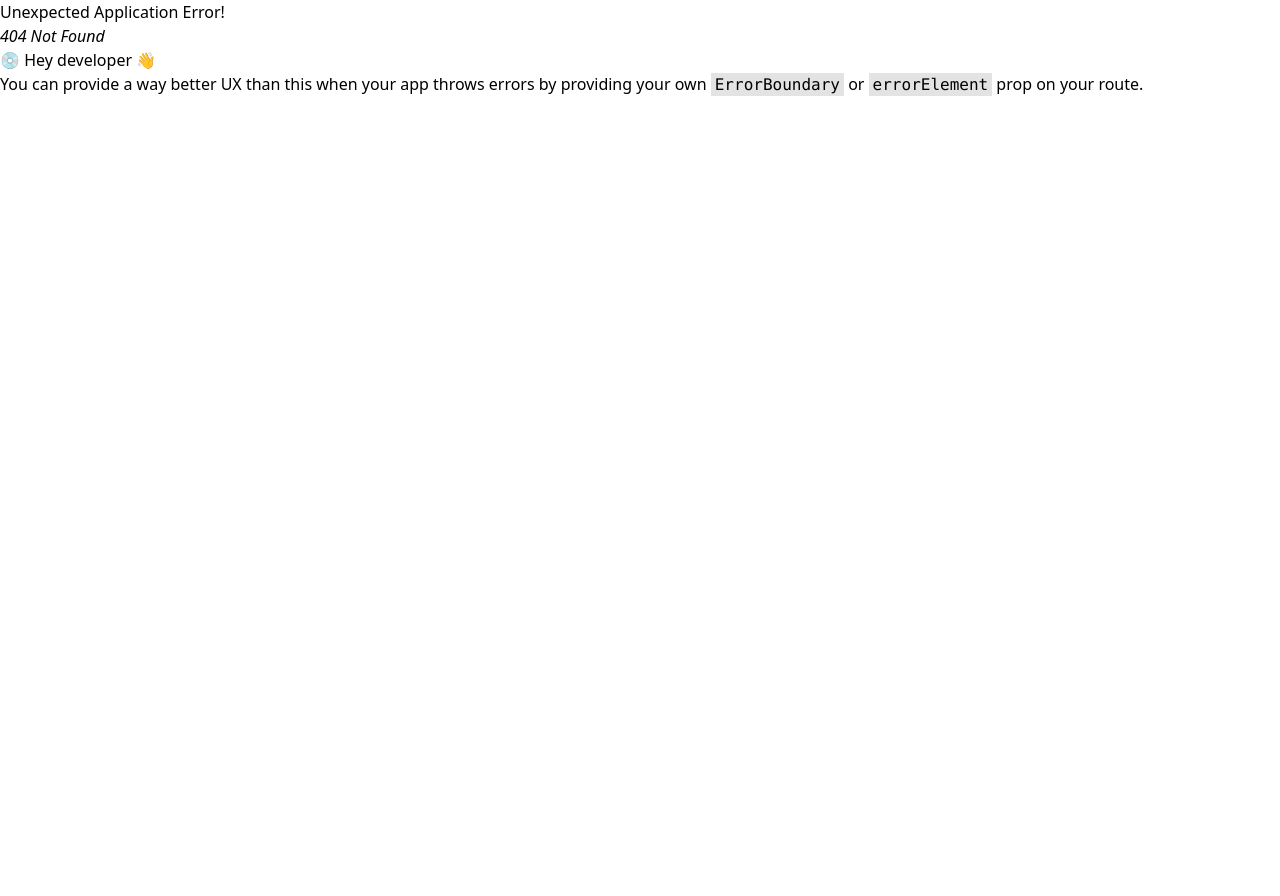
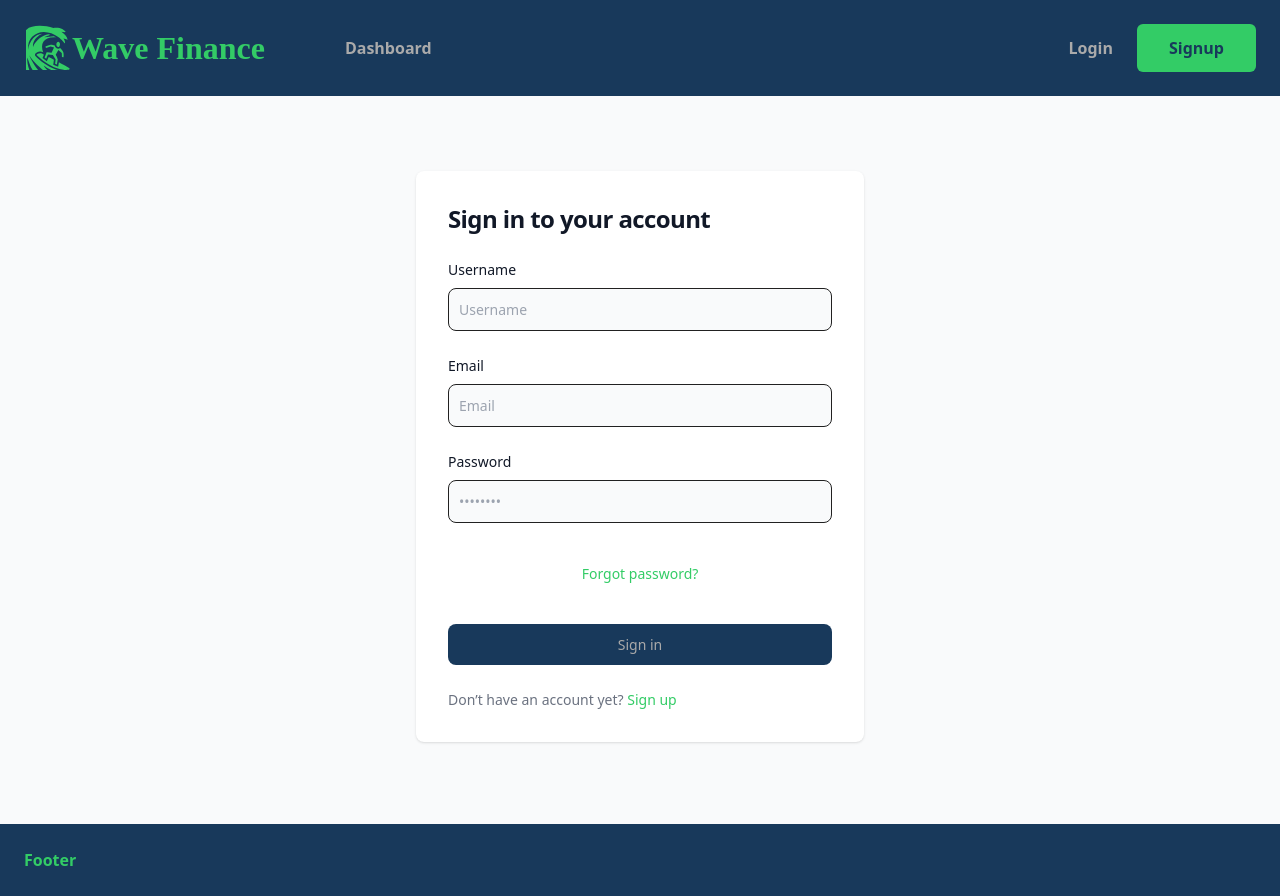
Before and after one commit to giuRa13/finance-frontend, a React (Create React App) app: page /register in a window 1280 px wide. Before the commit this address had no page. Before the commit the page ends 800 px from the top, so only its background shows below. Built offline with nearby package versions, Linux system fonts and the light colour scheme.

Commit message:
login page, register page (react-hook-form)

```diff
--- a/package.json
+++ b/package.json
@@ -3,6 +3,7 @@
   "version": "0.1.0",
   "private": true,
   "dependencies": {
+    "@hookform/resolvers": "^3.6.0",
     "@testing-library/jest-dom": "^5.17.0",
     "@testing-library/react": "^13.4.0",
     "@testing-library/user-event": "^13.5.0",
@@ -20,6 +21,7 @@
     "react": "^18.3.1",
     "react-apexcharts": "^1.4.1",
     "react-dom": "^18.3.1",
+    "react-hook-form": "^7.52.0",
     "react-icons": "^5.2.1",
     "react-router": "^6.23.1",
     "react-router-dom": "^6.23.1",
@@ -28,7 +30,8 @@
     "recharts": "^2.12.7",
     "typescript": "^4.9.5",
     "uuid": "^9.0.1",
-    "web-vitals": "^2.1.4"
+    "web-vitals": "^2.1.4",
+    "yup": "^1.4.0"
   },
   "scripts": {
     "start": "react-scripts start",
--- a/src/App.tsx
+++ b/src/App.tsx
@@ -14,8 +14,11 @@ function App() {
       <UserProvider>
 
         <Navbar/>
+
         <Outlet/>
-        <ToastContainer/>
+
+        <ToastContainer theme="colored"/>
+
         <Footer/>
 
       </UserProvider>
--- a/src/Components/Footer/Footer.tsx
+++ b/src/Components/Footer/Footer.tsx
@@ -4,7 +4,7 @@ type Props = {}
 
 const Footer = (props: Props) => {
   return (
-    <section id='footer' className='w-full p-5 bg-blue2 mt-auto '>
+    <section id='footer' className=' w-full mx-auto p-6 bg-blue2 mt-auto '>
         <div className=' flex items-center text-green font-bold'>
             Footer
         </div>
--- a/src/Context/useAuth.tsx
+++ b/src/Context/useAuth.tsx
@@ -50,10 +50,10 @@ export const UserProvider = ({children} : Props) => {
                 localStorage.setItem("user", JSON.stringify(userObj));
                 setToken(res?.data.token!);
                 setUser(userObj!);
-                toast.success("Login Success!");
+                toast.success("Login Success!",{style:{background: "#33cc66"}});
                 navigate("/search");
             }
-        }).catch((e) => toast.warning("server error occurred"));
+        }).catch((e) => toast.warning("server error occurred",{style:{background: "#d6436e"}}));
     };
 
     const loginUser = async ( username: string, password: string) => {
@@ -67,10 +67,10 @@ export const UserProvider = ({children} : Props) => {
                 localStorage.setItem("user", JSON.stringify(userObj));
                 setToken(res?.data.token!);
                 setUser(userObj!);
-                toast.success("Login Success!");
+                toast.success("Login Success!",{style:{background: "#33cc66"}});
                 navigate("/search");
             }
-        }).catch((e) => toast.warning("server error occurred"));
+        }).catch((e) => toast.warning("server error occurred",{style:{background: "#d6436e"}}));
     };
 
     const isLoggedIn = () => {
--- /dev/null
+++ b/src/Pages/LoginPage/LoginPage.tsx
@@ -0,0 +1,104 @@
+import React from 'react'
+import * as Yup from "yup";
+import { yupResolver } from '@hookform/resolvers/yup';
+import { useAuth } from '../../Context/useAuth';
+import { useForm } from 'react-hook-form';
+
+type Props = {}
+
+type LoginFormInputs = {
+    userName: string;
+    password: string;
+};
+
+const validation = Yup.object().shape({
+    userName: Yup.string().required("Username is required"),
+    password: Yup.string().required("Password is  required"),
+});
+
+const LoginPage = (props: Props) => {
+
+    const {loginUser} = useAuth();
+    const {
+        register,
+        handleSubmit,
+        formState:{errors}
+    } = useForm<LoginFormInputs>({resolver: yupResolver(validation)});
+
+    const handleLogin = (form: LoginFormInputs) => {
+        loginUser(form.userName, form.password);
+    };
+//bg-gray-900
+  return (
+    <section className="bg-gray-50 dark:bg-gray-900">
+    <div className="flex flex-col items-center justify-center px-6 py-10 mx-auto md:h-screen lg:py-0">
+      <div className="w-full bg-white rounded-lg shadow dark:border md:mb-20 sm:max-w-md xl:p-0 dark:bg-gray-800 dark:border-gray-700">
+        <div className="p-6 space-y-4 md:space-y-6 sm:p-8">
+          <h1 className="text-xl font-bold leading-tight tracking-tight text-gray-900 md:text-2xl dark:text-green">
+            Sign in to your account
+          </h1>
+          <form className="space-y-4 md:space-y-6" action="#" onSubmit={handleSubmit(handleLogin)}>
+            <div>
+              <label
+                htmlFor="username"
+                className="block mb-2 text-sm font-medium text-gray-900 dark:text-gray-100"
+              >
+                Username
+              </label>
+              <input
+                type="text"
+                id="username"
+                className="bg-gray-50 border border-gray-300 text-gray-900 sm:text-sm rounded-lg focus:ring-primary-600 focus:border-primary-600 block w-full p-2.5 dark:bg-gray-700 dark:gray-600 dark:placeholder-gray-400 dark:text-white dark:focus:ring-blue-500 dark:focus:border-blue-500"
+                placeholder="Username"
+                {...register("userName")}
+              />
+              {errors.userName ? <p className='text-red'>{errors.userName.message}</p> : ""}
+            </div>
+            <div>
+              <label
+                htmlFor="password"
+                className="block mb-2 text-sm font-medium text-gray-900 dark:text-gray-100"
+              >
+                Password
+              </label>
+              <input
+                type="password"
+                id="password"
+                placeholder="••••••••"
+                className="bg-gray-50 border border-gray-300 text-gray-900 sm:text-sm rounded-lg focus:ring-primary-600 focus:border-primary-600 block w-full p-2.5 dark:bg-gray-700 dark:border-gray-600 dark:placeholder-gray-400 dark:text-white dark:focus:ring-blue-500 dark:focus:border-blue-500"
+              {...register("password")}
+              />
+              {errors.password ? <p className='text-red'>{errors.password.message}</p> : ""}
+            </div>
+            <div className="flex items-center justify-center">
+              <a
+                href="#"
+                className="mt-4 mb-4 text-sm font-medium text-green hover:underline dark:text-primary-500"
+              >
+                Forgot password?
+              </a>
+            </div>
+            <button
+              type="submit"
+              className="w-full text-gray-100 bg-blue2 hover:bg-opacity-70 focus:ring-4 focus:outline-none focus:ring-primary-300 font-medium rounded-lg text-sm px-5 py-2.5 text-center dark:bg-primary-600 dark:hover:bg-primary-700 dark:focus:ring-primary-800"
+            >
+              Sign in
+            </button>
+            <p className="text-sm font-light text-gray-500 dark:text-gray-400">
+              Don’t have an account yet?{" "}
+              <a
+                href="#"
+                className="font-medium text-green hover:underline dark:text-primary-500"
+              >
+                Sign up
+              </a>
+            </p>
+          </form>
+        </div>
+      </div>
+    </div>
+  </section>
+  );
+};
+
+export default LoginPage
--- /dev/null
+++ b/src/Pages/RegisterPage/RegisterPage.tsx
@@ -0,0 +1,123 @@
+import React from 'react';
+import * as Yup from "yup";
+import { yupResolver } from '@hookform/resolvers/yup';
+import { useAuth } from '../../Context/useAuth';
+import { useForm } from 'react-hook-form';
+
+type Props = {}
+
+type RegisterFormInputs = {
+    email: string;
+    userName: string;
+    password: string;
+};
+
+const validation = Yup.object().shape({
+    email: Yup.string().required("Email is required"),
+    userName: Yup.string().required("Username is required"),
+    password: Yup.string().required("Password is  required"),
+});
+
+const RegisterPage = (props: Props) => {
+
+    const {registerUser} = useAuth();
+    const {
+        register,
+        handleSubmit,
+        formState:{errors}
+    } = useForm<RegisterFormInputs>({resolver: yupResolver(validation)});
+
+    const handleRegister = (form: RegisterFormInputs) => {
+        registerUser(form.email, form.userName, form.password);
+    };
+
+
+  return (
+    <section className="bg-gray-50 dark:bg-gray-900">
+    <div className="flex flex-col items-center justify-center px-6 py-10 mx-auto md:h-screen lg:py-0">
+      <div className="w-full bg-white rounded-lg shadow dark:border md:mb-20 sm:max-w-md xl:p-0 dark:bg-gray-800 dark:border-gray-700">
+        <div className="p-6 space-y-4 md:space-y-6 sm:p-8">
+          <h1 className="text-xl font-bold leading-tight tracking-tight text-gray-900 md:text-2xl dark:text-green">
+            Sign in to your account
+          </h1>
+          <form className="space-y-4 md:space-y-6" action="#" onSubmit={handleSubmit(handleRegister)}>
+            <div>
+              <label
+                htmlFor="username"
+                className="block mb-2 text-sm font-medium text-gray-900 dark:text-gray-100"
+              >
+                Username
+              </label>
+              <input
+                type="text"
+                id="username"
+                className="bg-gray-50 border border-gray-300 text-gray-900 sm:text-sm rounded-lg focus:ring-primary-600 focus:border-primary-600 block w-full p-2.5 dark:bg-gray-700 dark:gray-600 dark:placeholder-gray-400 dark:text-white dark:focus:ring-blue-500 dark:focus:border-blue-500"
+                placeholder="Username"
+                {...register("userName")}
+              />
+              {errors.userName ? <p className='text-red'>{errors.userName.message}</p> : ""}
+            </div>
+            <div>
+              <label
+                htmlFor="email"
+                className="block mb-2 text-sm font-medium text-gray-900 dark:text-gray-100"
+              >
+                Email
+              </label>
+              <input
+                type="text"
+                id="email"
+                className="bg-gray-50 border border-gray-300 text-gray-900 sm:text-sm rounded-lg focus:ring-primary-600 focus:border-primary-600 block w-full p-2.5 dark:bg-gray-700 dark:gray-600 dark:placeholder-gray-400 dark:text-white dark:focus:ring-blue-500 dark:focus:border-blue-500"
+                placeholder="Email"
+                {...register("email")}
+              />
+              {errors.email ? <p className='text-red'>{errors.email.message}</p> : ""}
+            </div>
+            <div>
+              <label
+                htmlFor="password"
+                className="block mb-2 text-sm font-medium text-gray-900 dark:text-gray-100"
+              >
+                Password
+              </label>
+              <input
+                type="password"
+                id="password"
+                placeholder="••••••••"
+                className="bg-gray-50 border border-gray-300 text-gray-900 sm:text-sm rounded-lg focus:ring-primary-600 focus:border-primary-600 block w-full p-2.5 dark:bg-gray-700 dark:border-gray-600 dark:placeholder-gray-400 dark:text-white dark:focus:ring-blue-500 dark:focus:border-blue-500"
+              {...register("password")}
+              />
+              {errors.password ? <p className='text-red'>{errors.password.message}</p> : ""}
+            </div>
+            <div className="flex items-center justify-center">
+              <a
+                href="#"
+                className="mt-4 mb-4 text-sm font-medium text-green hover:underline dark:text-primary-500"
+              >
+                Forgot password?
+              </a>
+            </div>
+            <button
+              type="submit"
+              className="w-full text-gray-100 bg-blue2 hover:bg-opacity-70 focus:ring-4 focus:outline-none focus:ring-primary-300 font-medium rounded-lg text-sm px-5 py-2.5 text-center dark:bg-primary-600 dark:hover:bg-primary-700 dark:focus:ring-primary-800"
+            >
+              Sign in
+            </button>
+            <p className="text-sm font-light text-gray-500 dark:text-gray-400">
+              Don’t have an account yet?{" "}
+              <a
+                href="#"
+                className="font-medium text-green hover:underline dark:text-primary-500"
+              >
+                Sign up
+              </a>
+            </p>
+          </form>
+        </div>
+      </div>
+    </div>
+  </section>
+  );
+};
+
+export default RegisterPage
--- a/src/Services/AuthService.tsx
+++ b/src/Services/AuthService.tsx
@@ -2,7 +2,7 @@ import axios from "axios";
 import { handleError } from "../Helpers/ErrorHandler";
 import { UserProfileToken } from "../Models/User";
 
-const api = "https://localhost:5208/api";
+const api = "http://localhost:5208/api/";
 
 export const loginAPI = async (username: string, password: string) => {
     try {
--- a/src/index.css
+++ b/src/index.css
@@ -36,5 +36,4 @@
 #footer {
   position: absolute;
   bottom: 0;
-  width: 100vw;
 }
```
Also changed, not shown: src/Routes/Routes.tsx (+10 -0 lines), 1 other file (tests, documents, lock files or other folders).
